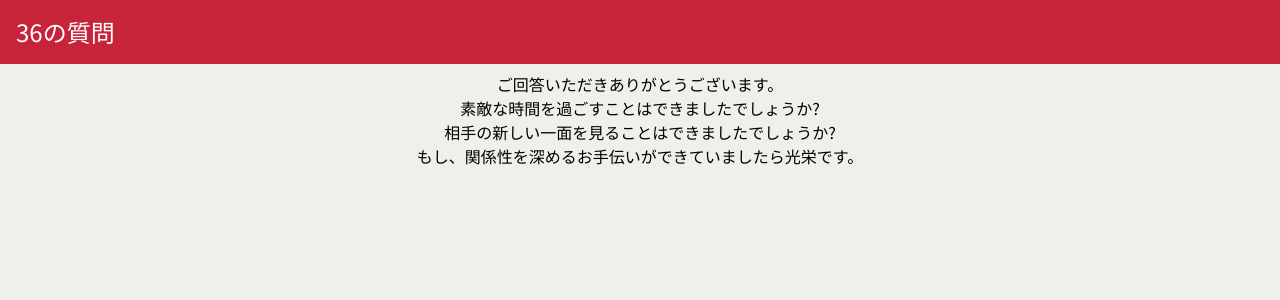
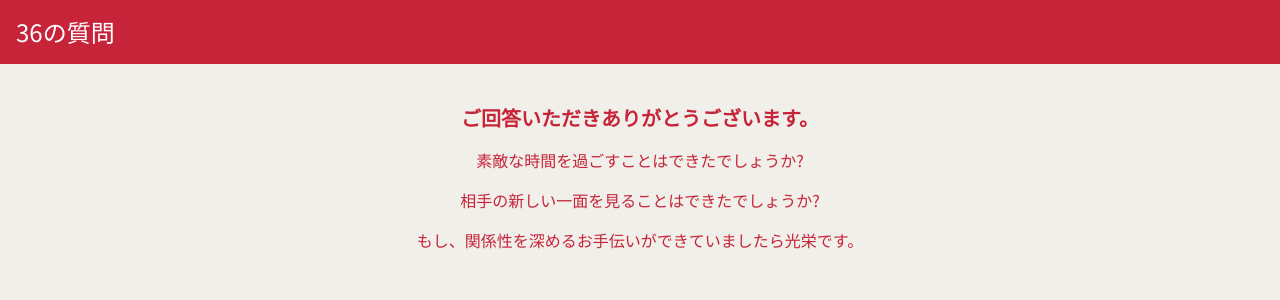
Before and after one commit to kimukimuyuya/36-questions, a Next.js app in the folder my-app/: page /thanks in a window 1280 px wide. Shown: the top 300 px of the page. Built offline with nearby package versions, Linux system fonts and the light colour scheme.

Commit message:
feat: :art: 最低限のUIを実装

```diff
--- a/my-app/src/pages/thanks/index.tsx
+++ b/my-app/src/pages/thanks/index.tsx
@@ -4,11 +4,21 @@ const Thanks = () => {
   return (
     <div className='min-h-screen bg-bgColor'>
       <Header />
-      <main className='flex flex-col items-center justify-center py-2'>
-        <p>ご回答いただきありがとうございます。</p>
-        <p>素敵な時間を過ごすことはできましたでしょうか?</p>
-        <p>相手の新しい一面を見ることはできましたでしょうか?</p>
-        <p>もし、関係性を深めるお手伝いができていましたら光栄です。</p>
+      <main className='flex flex-col items-center justify-center py-10 text-baseColor'>
+        <div className='text-center space-y-4'>
+          <p className='text-xl font-semibold'>
+            ご回答いただきありがとうございます。
+          </p>
+          <p className='text-md'>
+            素敵な時間を過ごすことはできたでしょうか?
+          </p>
+          <p className='text-md'>
+            相手の新しい一面を見ることはできたでしょうか?
+          </p>
+          <p className='text-md'>
+            もし、関係性を深めるお手伝いができていましたら光栄です。
+          </p>
+        </div>
       </main>
     </div>
   );
```
